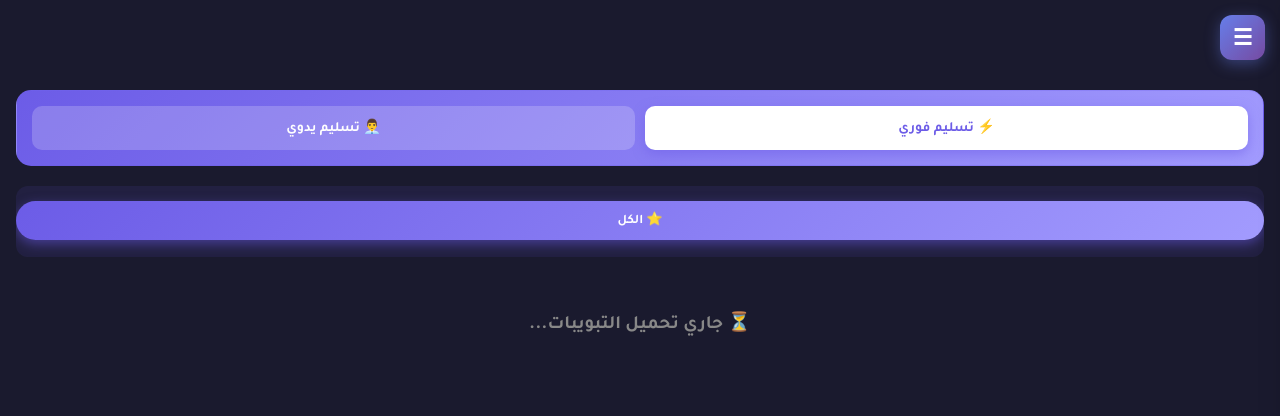
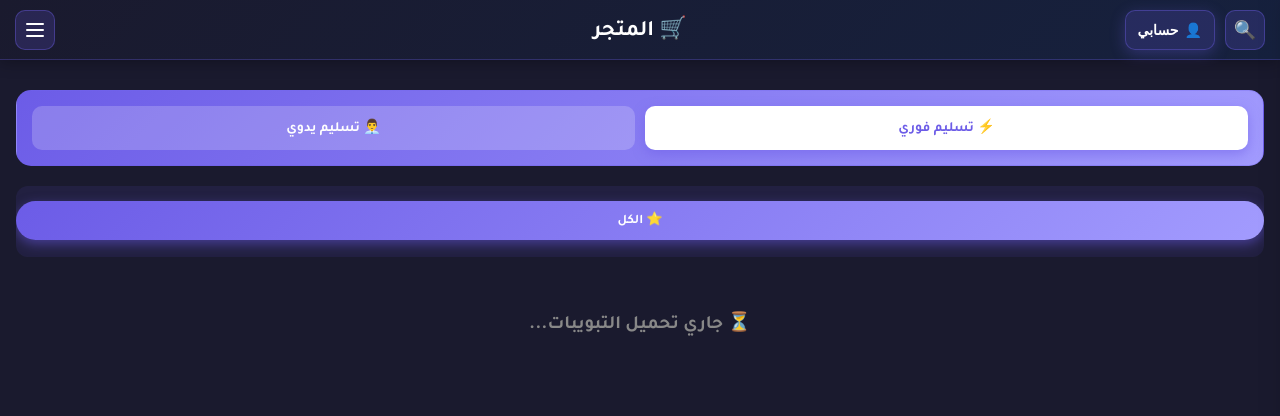
Before and after one commit to ziadosama582005-crypto/tttrrrrrrrrrrr, a Flask app: template templates/index.html in a window 1280 px wide. Shown: the top 416 px of the page. Run offline with Flask 3, Linux system fonts and the light colour scheme; the template is opened without the code that fills it, so the values that code supplies are empty; some libraries are stand-ins or nearby versions.

Commit message:
Fix deployment issues

```diff
--- a/templates/index.html
+++ b/templates/index.html
@@ -1751,14 +1751,149 @@
             box-shadow: 0 6px 20px rgba(102, 126, 234, 0.5);
         }
 
-        /* تعديل padding للـ body لتجنب التداخل مع زر القائمة */
+        /* إخفاء زر القائمة العائم القديم */
+        .menu-toggle-btn {
+            display: none !important;
+        }
+
+        /* الهيدر الرئيسي */
+        .main-header {
+            position: fixed;
+            top: 0;
+            left: 0;
+            right: 0;
+            height: 60px;
+            background: linear-gradient(135deg, #1a1a2e 0%, #16213e 100%);
+            border-bottom: 1px solid rgba(108, 92, 231, 0.3);
+            display: flex;
+            align-items: center;
+            justify-content: space-between;
+            padding: 0 15px;
+            z-index: 999;
+            box-shadow: 0 2px 15px rgba(0, 0, 0, 0.3);
+        }
+
+        .header-right {
+            display: flex;
+            align-items: center;
+            gap: 10px;
+        }
+
+        .header-center {
+            position: absolute;
+            left: 50%;
+            transform: translateX(-50%);
+        }
+
+        .header-logo {
+            font-size: 22px;
+            font-weight: bold;
+            color: #fff;
+            display: flex;
+            align-items: center;
+            gap: 8px;
+            text-decoration: none;
+        }
+
+        .header-left {
+            display: flex;
+            align-items: center;
+        }
+
+        .header-btn {
+            background: rgba(108, 92, 231, 0.2);
+            border: 1px solid rgba(108, 92, 231, 0.4);
+            color: #fff;
+            width: 40px;
+            height: 40px;
+            border-radius: 10px;
+            display: flex;
+            align-items: center;
+            justify-content: center;
+            cursor: pointer;
+            transition: all 0.3s;
+            font-size: 18px;
+        }
+
+        .header-btn:hover {
+            background: rgba(108, 92, 231, 0.4);
+            border-color: #6c5ce7;
+            transform: scale(1.05);
+        }
+
+        .header-btn.account-btn {
+            width: auto;
+            padding: 0 12px;
+            gap: 6px;
+            font-size: 14px;
+        }
+
+        .header-btn.menu-btn {
+            flex-direction: column;
+            gap: 4px;
+        }
+
+        .header-btn.menu-btn span {
+            width: 18px;
+            height: 2px;
+            background: #fff;
+            border-radius: 2px;
+            transition: all 0.3s;
+        }
+
+        @media (max-width: 480px) {
+            .header-btn.account-btn {
+                padding: 0;
+                width: 40px;
+                font-size: 18px;
+            }
+
+            .header-btn.account-btn span:last-child {
+                display: none;
+            }
+
+            .header-logo {
+                font-size: 18px;
+            }
+        }
+
+        /* تعديل padding للـ body لتجنب التداخل مع الهيدر */
         body {
             padding-top: 70px !important;
         }
     </style>
 </head>
 <body>
-    <!-- زر فتح القائمة الجانبية -->
+    <!-- الهيدر الرئيسي -->
+    <header class="main-header">
+        <!-- يمين الشاشة: البحث وحسابي -->
+        <div class="header-right">
+            <button class="header-btn" onclick="openSearchOverlay()" title="بحث">
+                🔍
+            </button>
+            <button class="header-btn account-btn" onclick="handleAccountClick()" title="حسابي">
+                <span>👤</span> <span>حسابي</span>
+            </button>
+        </div>
+
+        <!-- وسط: الشعار -->
+        <div class="header-center">
+            <a href="/" class="header-logo">
+                🛒 المتجر
+            </a>
+        </div>
+
+        <!-- يسار الشاشة: القائمة -->
+        <div class="header-left">
+            <button class="header-btn menu-btn" onclick="toggleSidebar()" title="القائمة">
+                <span></span>
+                <span></span>
+                <span></span>
+            </button>
+        </div>
+    </header>
+
+    <!-- زر فتح القائمة الجانبية (مخفي) -->
     <button class="menu-toggle-btn" onclick="toggleSidebar()">☰</button>
 
     <!-- الخلفية المظللة -->
@@ -2236,6 +2371,39 @@
             }
         }
 
+        // ========== دوال الهيدر ==========
+        function openSearchOverlay() {
+            // البحث - يمكن تخصيصه لاحقاً
+            const searchTerm = prompt('🔍 ابحث عن منتج:');
+            if(searchTerm && searchTerm.trim()) {
+                // البحث في المنتجات
+                const products = document.querySelectorAll('.product-card');
+                let found = false;
+                products.forEach(card => {
+                    const name = card.querySelector('.product-name')?.textContent?.toLowerCase() || '';
+                    if(name.includes(searchTerm.toLowerCase())) {
+                        card.scrollIntoView({behavior: 'smooth', block: 'center'});
+                        card.style.boxShadow = '0 0 20px #6c5ce7';
+                        setTimeout(() => card.style.boxShadow = '', 2000);
+                        found = true;
+                    }
+                });
+                if(!found) {
+                    alert('❌ لم يتم العثور على منتج بهذا الاسم');
+                }
+            }
+        }
+
+        function handleAccountClick() {
+            // إذا كان المستخدم غير مسجل دخول
+            if(!isTelegramWebApp && (!currentUserId || currentUserId == 0)) {
+                showLoginModal();
+                return;
+            }
+            // إذا كان مسجل دخول، انتقل لصفحة الملف الشخصي
+            window.location.href = '/profile';
+        }
+
         // ========== دوال القائمة الجانبية ==========
         function toggleSidebar() {
             const sidebar = document.getElementById('sidebar');
```
